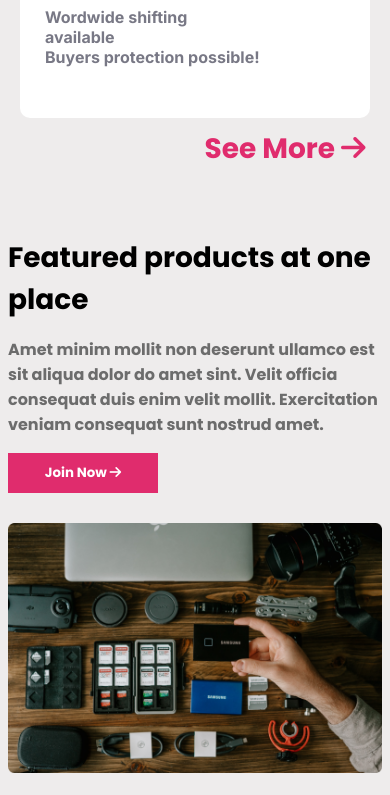
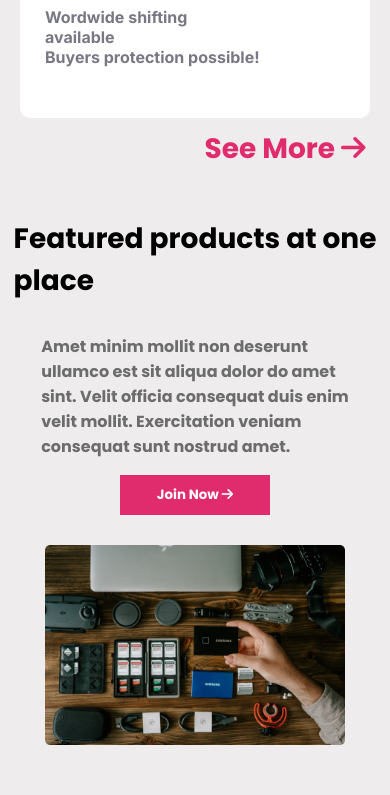
Before and after one commit to ratul43/influencer-gear-website, a plain HTML site: page index.html in a window 390 px wide. Shown: the part 6040-6835 px from the top of the page. Drawn offline with Linux system fonts and the light colour scheme.

Commit message:
resolve featured section for mobile devices

```diff
--- a/index.html
+++ b/index.html
@@ -178,9 +178,9 @@ Buyers protection possible!</p>
         </div>
 
         <div class="feature-title-container">
-            <h2 class="poppins-bold feature-title">Featured products at one place</h2>
-            <p style="font-size: 16px; color: #6C6C6C;" class="poppins-bold">Amet minim mollit non deserunt ullamco est sit aliqua dolor do amet sint. Velit officia consequat duis enim velit mollit. Exercitation veniam consequat sunt nostrud amet.</p>
-            <button class="feature-btn ">Join Now <i class="fa-solid fa-arrow-right"></i></button>
+            <h2 class="poppins-bold feature-title">Featured products at one<br> place</h2>
+            <p style="color: #6C6C6C;" class="poppins-bold feature-paragraph">Amet minim mollit non deserunt<br> ullamco est sit aliqua dolor do amet<br> sint. Velit officia consequat duis enim<br> velit mollit. Exercitation veniam<br> consequat sunt nostrud amet.</p>
+            <button class="feature-btn">Join Now <i class="fa-solid fa-arrow-right"></i></button>
         </div>
     </div>
 </section>
--- a/style.css
+++ b/style.css
@@ -219,6 +219,13 @@ body{
     margin-bottom: 16px;
 }
 
+.feature-paragraph{
+    font-size: 16px;
+}
+
+
+
+
 
 /* footer section  */
 
@@ -337,9 +344,25 @@ body{
     gap: 30px;
 }
 
+.feature-title-container{
+    width: 100%;
+    display: flex;
+    flex-direction: column;
+    justify-content: center;
+    align-items: center;
+}
+
+.feature-img-container{
+    display: flex;
+    justify-content: center;
+}
+
 .feature-img-container img{
-    width: 100%;
+    width: 80%;
+    justify-self: center;
+    margin-bottom: 50px;
 }
+
 
 
 }
```
